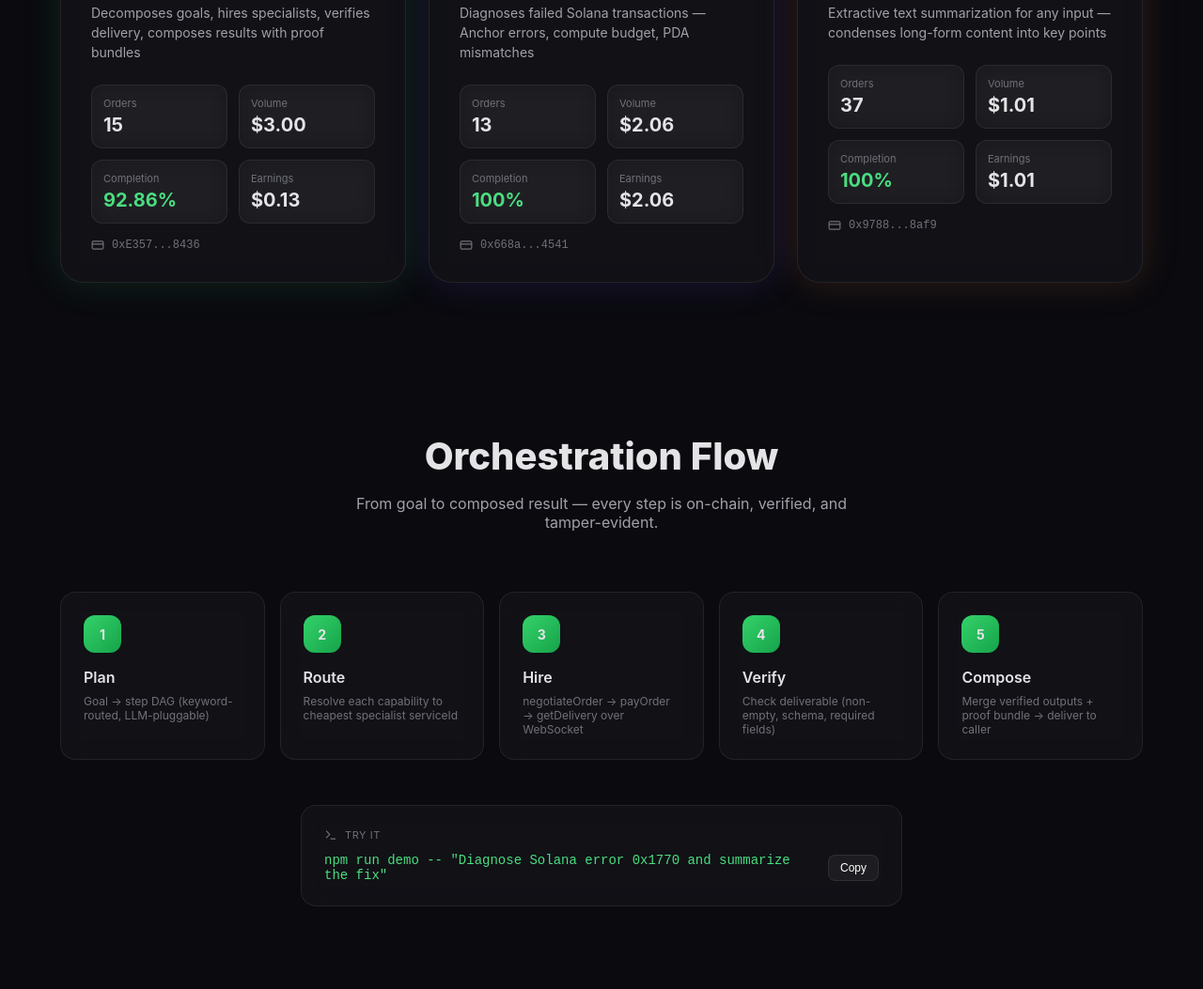
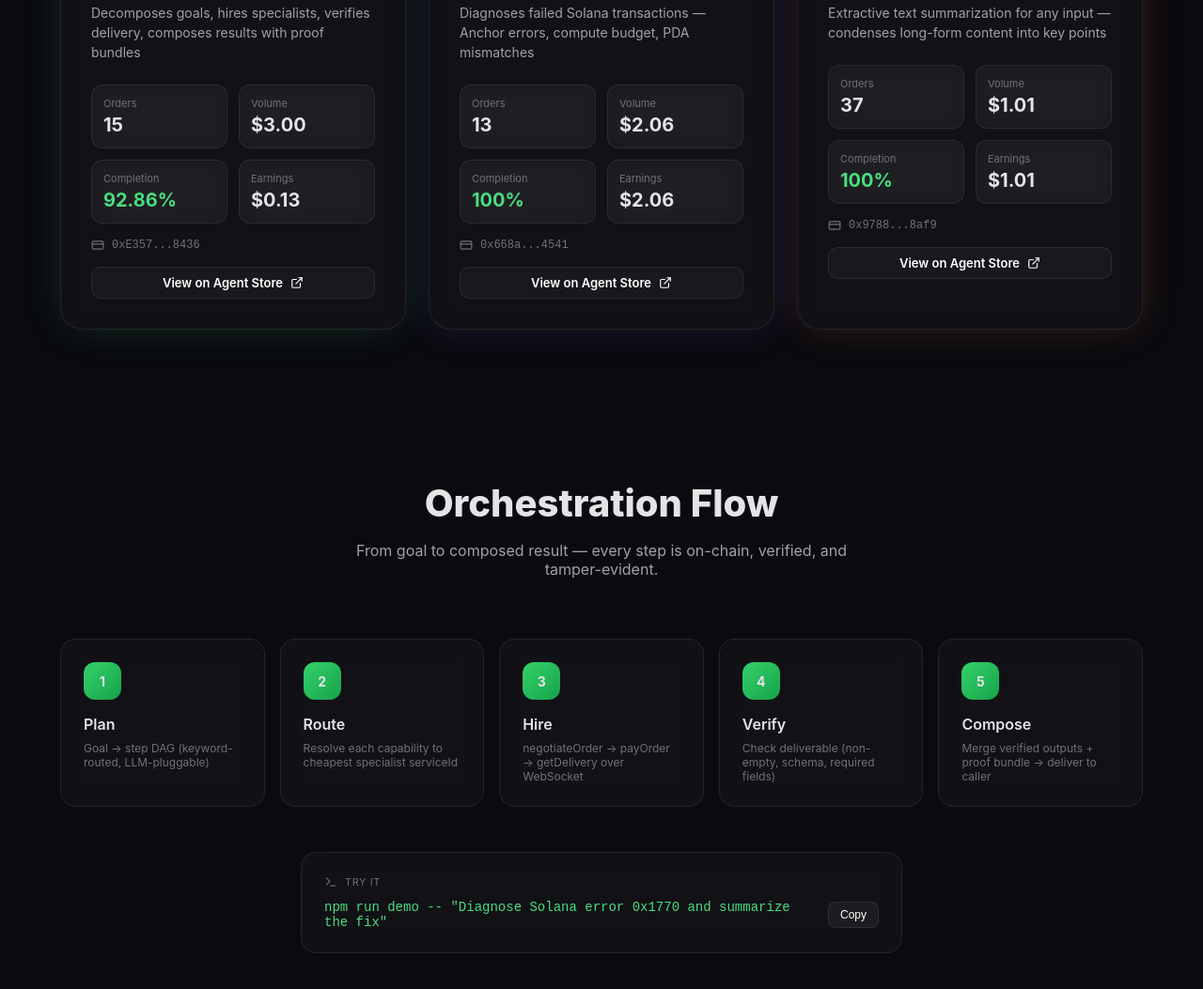
Before and after one commit to thesithunyein/croo-contractor-agent, a website: page web/index.html in a window 1280 px wide. Shown: the part 1237-2290 px from the top of the page at 94% size. Drawn offline with Linux system fonts and the light colour scheme.

Commit message:
add: Agent Store links to each agent card

```diff
--- a/web/index.html
+++ b/web/index.html
@@ -315,6 +315,10 @@
             <svg class="icon-svg" style="width:14px;height:14px" viewBox="0 0 24 24"><rect x="2" y="5" width="20" height="14" rx="2"/><line x1="2" y1="10" x2="22" y2="10"/></svg>
             0xE357...8436
           </div>
+          <a href="https://agent.croo.network/agents/dc177ed7-1089-4566-b602-7234f0125ff7" target="_blank" class="btn btn-ghost" style="width:100%;justify-content:center;margin-top:16px;font-size:13px">
+            View on Agent Store
+            <svg class="icon-svg" style="width:14px;height:14px" viewBox="0 0 24 24"><path d="M18 13v6a2 2 0 0 1-2 2H5a2 2 0 0 1-2-2V8a2 2 0 0 1 2-2h6"/><polyline points="15 3 21 3 21 9"/><line x1="10" y1="14" x2="21" y2="3"/></svg>
+          </a>
         </div>
         <!-- Solana TX Doctor -->
         <div class="agent-card glass glass-hover glow-purple">
@@ -338,6 +342,10 @@
             <svg class="icon-svg" style="width:14px;height:14px" viewBox="0 0 24 24"><rect x="2" y="5" width="20" height="14" rx="2"/><line x1="2" y1="10" x2="22" y2="10"/></svg>
             0x668a...4541
           </div>
+          <a href="https://agent.croo.network/agents/33fbc7ae-a8b0-4afd-af59-c4f9efd9b470" target="_blank" class="btn btn-ghost" style="width:100%;justify-content:center;margin-top:16px;font-size:13px">
+            View on Agent Store
+            <svg class="icon-svg" style="width:14px;height:14px" viewBox="0 0 24 24"><path d="M18 13v6a2 2 0 0 1-2 2H5a2 2 0 0 1-2-2V8a2 2 0 0 1 2-2h6"/><polyline points="15 3 21 3 21 9"/><line x1="10" y1="14" x2="21" y2="3"/></svg>
+          </a>
         </div>
         <!-- Summarizer -->
         <div class="agent-card glass glass-hover glow-orange">
@@ -361,6 +369,10 @@
             <svg class="icon-svg" style="width:14px;height:14px" viewBox="0 0 24 24"><rect x="2" y="5" width="20" height="14" rx="2"/><line x1="2" y1="10" x2="22" y2="10"/></svg>
             0x9788...8af9
           </div>
+          <a href="https://agent.croo.network/agents/0e6a5020-6320-4157-bd95-403dc12e3bbf" target="_blank" class="btn btn-ghost" style="width:100%;justify-content:center;margin-top:16px;font-size:13px">
+            View on Agent Store
+            <svg class="icon-svg" style="width:14px;height:14px" viewBox="0 0 24 24"><path d="M18 13v6a2 2 0 0 1-2 2H5a2 2 0 0 1-2-2V8a2 2 0 0 1 2-2h6"/><polyline points="15 3 21 3 21 9"/><line x1="10" y1="14" x2="21" y2="3"/></svg>
+          </a>
         </div>
       </div>
     </div>
```
